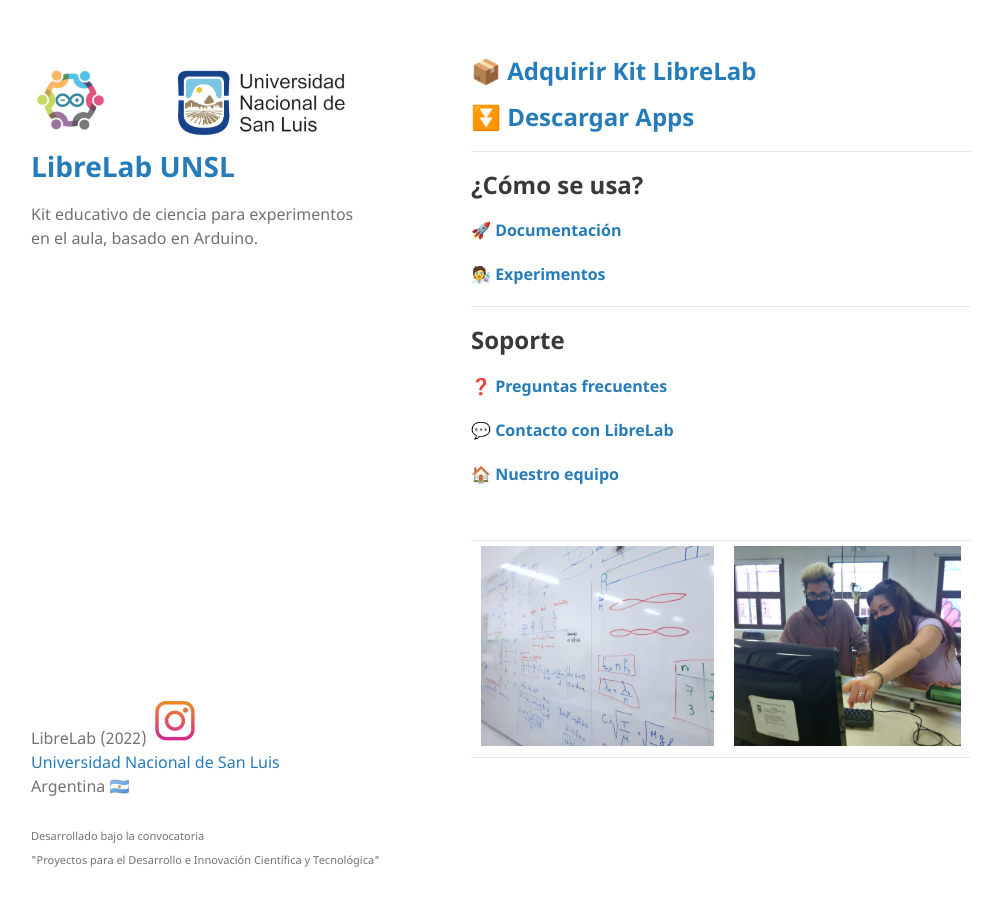
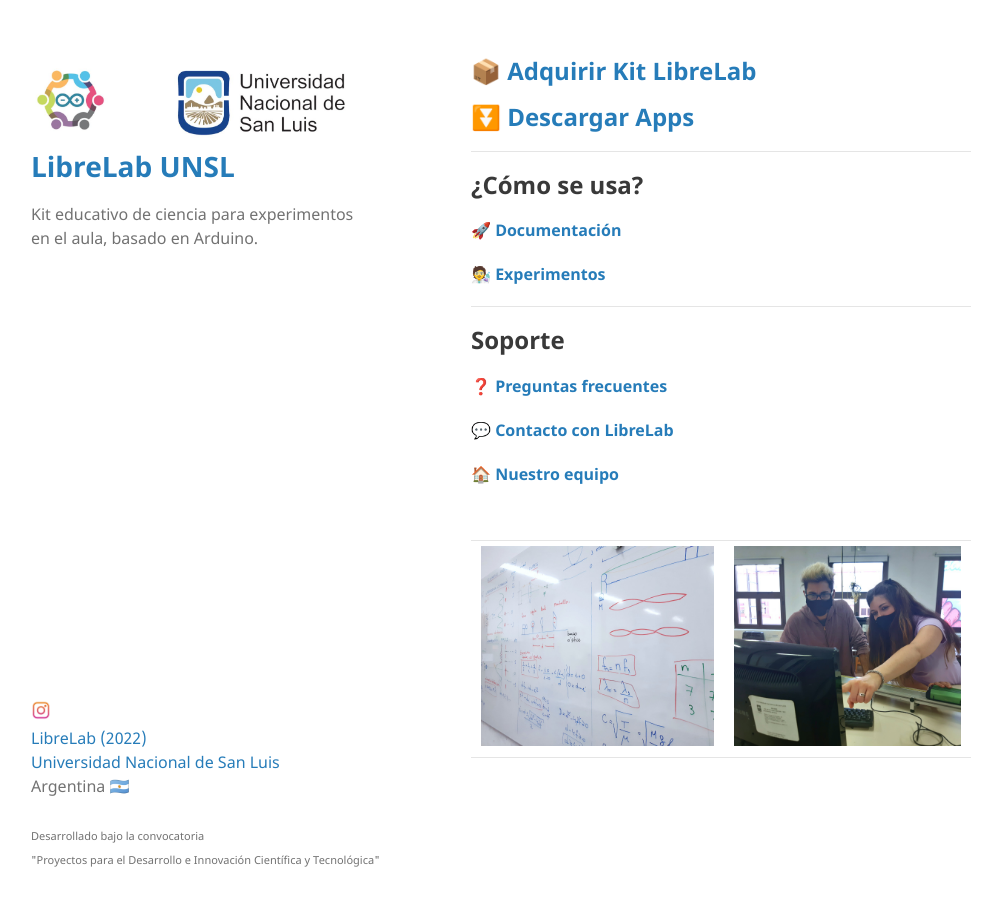
Before and after one commit to labunsl/labunsl.github.io, a Jekyll site: the page built from index.md, in a window 1280 px wide. Shown: the whole page, without its empty margins (119-1121 px from the left). Built offline with Jekyll 4.4.1, drawn with Linux system fonts in a browser that asks for light colours.

Commit message:
Update default.html

```diff
--- a/_layouts/default.html
+++ b/_layouts/default.html
@@ -35,7 +35,8 @@
 
       </section>
       <footer>
-	LibreLab (2022) <a href="https://instagram.com/librelab.unsl"><img src="/assets/img/ig.png" alt="Instagram"><br></a>
+        <a href="https://instagram.com/librelab.unsl"><img src="/assets/img/ig.png" alt="Instagram" width="20" height="20"><br>
+	LibreLab (2022)<br></a>
 	<a href="http://unsl.edu.ar">Universidad Nacional de San Luis</a><br>
 	Argentina 🇦🇷<br><br>
 	<small>Desarrollado bajo la convocatoria<br>
```
